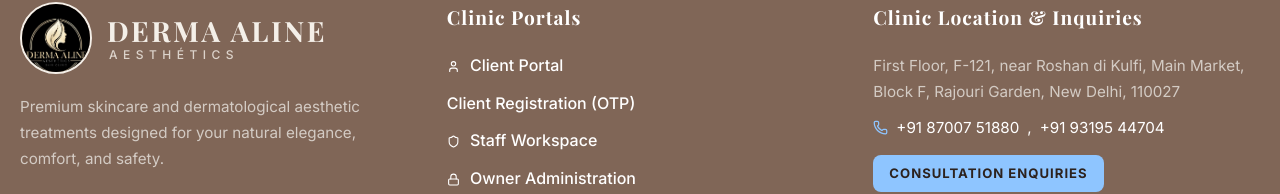
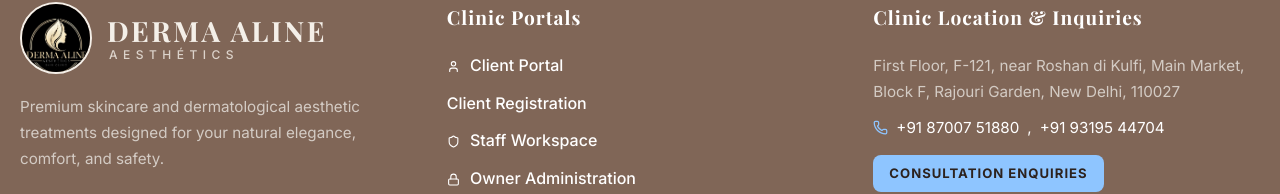
Before and after one commit to Apurv-dwivedi/derma_aline, a React (Vite) app in the folder frontend/: page / in a window 1280 px wide. Shown: the part 2048-2242 px from the top of the page. Built offline with nearby package versions, Linux system fonts and the light colour scheme; no server answers; a web font is replaced by a local one.

Commit message:
fix(ui): remove all remaining OTP references from navbar and footer

```diff
--- a/frontend/src/components/layout/Footer.jsx
+++ b/frontend/src/components/layout/Footer.jsx
@@ -41,7 +41,7 @@ const Footer = () => {
             <h4>Clinic Portals</h4>
             <ul>
               <li><Link to="/client/login"><User size={13} style={{ marginRight: '6px', verticalAlign: 'middle' }} /> Client Portal</Link></li>
-              <li><Link to="/client/register">Client Registration (OTP)</Link></li>
+              <li><Link to="/client/register">Client Registration</Link></li>
               <li><Link to="/staff/login"><Shield size={13} style={{ marginRight: '6px', verticalAlign: 'middle' }} /> Staff Workspace</Link></li>
               <li><Link to="/owner/login"><Lock size={13} style={{ marginRight: '6px', verticalAlign: 'middle' }} /> Owner Administration</Link></li>
               <li><Link to="/privacy">Privacy Policy</Link></li>
--- a/frontend/src/components/layout/Navbar.jsx
+++ b/frontend/src/components/layout/Navbar.jsx
@@ -375,7 +375,7 @@ const Navbar = () => {
                                 </button>
                             </Link>
                             <Link to="/client/register" style={{ display: 'block', textAlign: 'center', fontSize: '0.85rem', color: '#806657', textDecoration: 'none', fontWeight: '600', padding: '8px 0' }}>
-                                New Client? Register with OTP &rarr;
+                                New Client? Create Account &rarr;
                             </Link>
                         </>
                     ) : (
```
